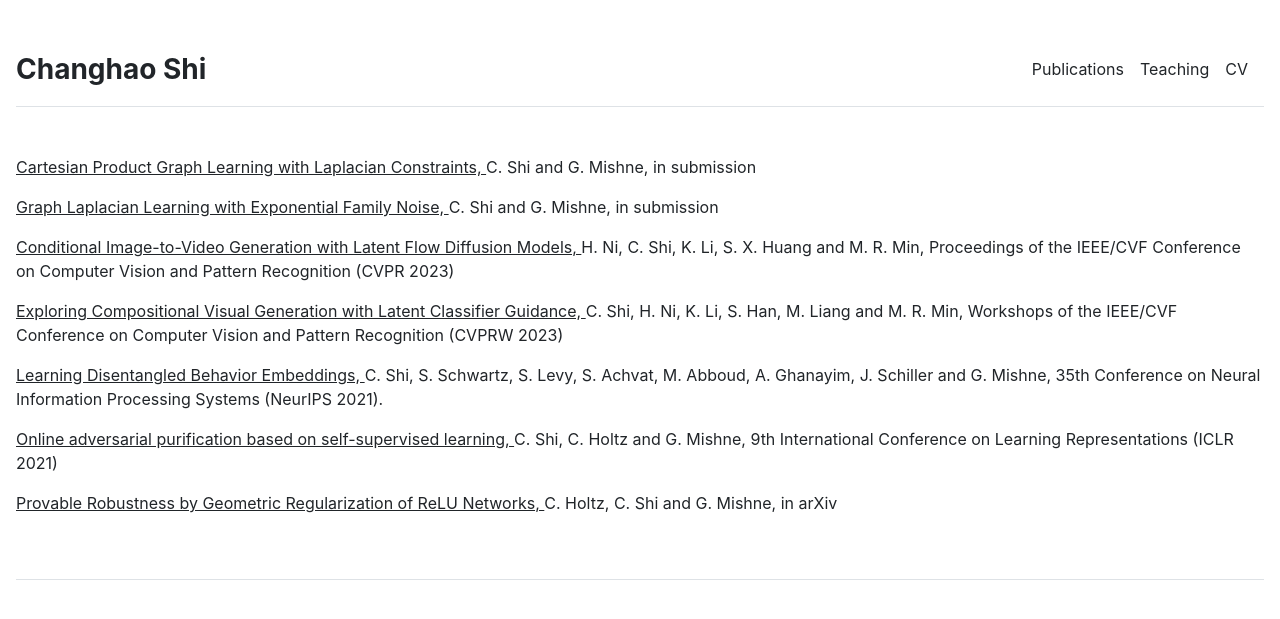
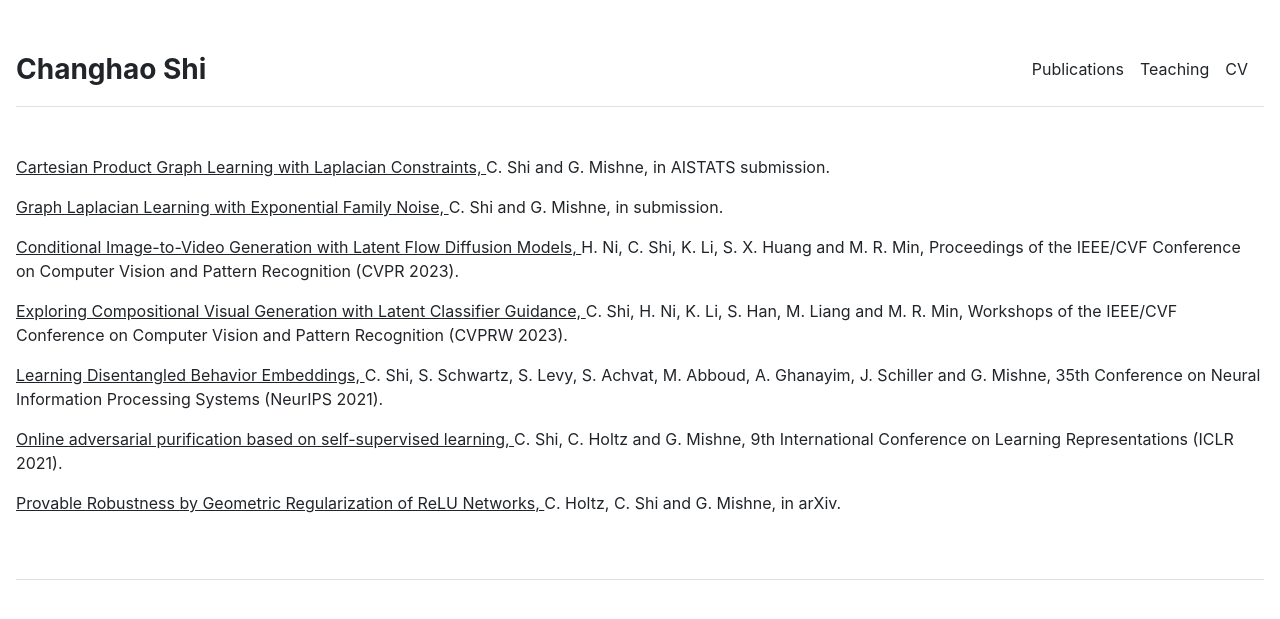
Before and after one commit to ChanghaoShih/ChanghaoShih.github.io, a Jekyll site: the page built from publications.md, in a window 1280 px wide. Shown: the top 619 px of the page. Built offline with Jekyll 4.4.1, drawn with Linux system fonts in a browser that asks for light colours.

Commit message:
add publication details

```diff
--- a/_data/publications.yml
+++ b/_data/publications.yml
@@ -1,7 +1,7 @@
 featured:
 - {name: 'Conditional Image-to-Video Generation with Latent Flow Diffusion Models, ',
   author: 'H. Ni, C. Shi, K. Li, S. X. Huang and M. R. Min, ',
-  publish: 'Proceedings of the IEEE/CVF Conference on Computer Vision and Pattern Recognition (CVPR 2023)',
+  publish: 'Proceedings of the IEEE/CVF Conference on Computer Vision and Pattern Recognition (CVPR 2023).',
   url: 'https://openaccess.thecvf.com/content/CVPR2023/papers/Ni_Conditional_Image-to-Video_Generation_With_Latent_Flow_Diffusion_Models_CVPR_2023_paper.pdf'}
 - {name: 'Learning Disentangled Behavior Embeddings, ',
   author: 'C. Shi, S. Schwartz, S. Levy, S. Achvat, M. Abboud, A. Ghanayim, J. Schiller and G. Mishne, ',
@@ -9,24 +9,24 @@ featured:
   url: 'https://proceedings.neurips.cc/paper_files/paper/2021/file/be37ff14df68192d976f6ce76c6cbd15-Paper.pdf'}
 - {name: 'Online adversarial purification based on self-supervised learning, ',
   author: 'C. Shi, C. Holtz and G. Mishne, ',
-  publish: '9th International Conference on Learning Representations (ICLR 2021)',
+  publish: '9th International Conference on Learning Representations (ICLR 2021).',
   url: 'https://arxiv.org/pdf/2101.09387.pdf'}
 
 index:
 - {name: 'Cartesian Product Graph Learning with Laplacian Constraints, ',
   author: 'C. Shi and G. Mishne, ',
-  publish: 'in submission'}
+  publish: 'in AISTATS submission.'}
 - {name: 'Graph Laplacian Learning with Exponential Family Noise, ',
   author: 'C. Shi and G. Mishne, ',
-  publish: 'in submission',
+  publish: 'in submission.',
   url: 'https://arxiv.org/pdf/2306.08201.pdf'}
 - {name: 'Conditional Image-to-Video Generation with Latent Flow Diffusion Models, ',
   author: 'H. Ni, C. Shi, K. Li, S. X. Huang and M. R. Min, ',
-  publish: 'Proceedings of the IEEE/CVF Conference on Computer Vision and Pattern Recognition (CVPR 2023)',
+  publish: 'Proceedings of the IEEE/CVF Conference on Computer Vision and Pattern Recognition (CVPR 2023).',
   url: 'https://openaccess.thecvf.com/content/CVPR2023/papers/Ni_Conditional_Image-to-Video_Generation_With_Latent_Flow_Diffusion_Models_CVPR_2023_paper.pdf'}
 - {name: 'Exploring Compositional Visual Generation with Latent Classifier Guidance, ',
   author: 'C. Shi, H. Ni, K. Li, S. Han, M. Liang and M. R. Min, ',
-  publish: 'Workshops of the IEEE/CVF Conference on Computer Vision and Pattern Recognition (CVPRW 2023)',
+  publish: 'Workshops of the IEEE/CVF Conference on Computer Vision and Pattern Recognition (CVPRW 2023).',
   url: 'https://openaccess.thecvf.com/content/CVPR2023W/GCV/papers/Shi_Exploring_Compositional_Visual_Generation_With_Latent_Classifier_Guidance_CVPRW_2023_paper.pdf'}
 - {name: 'Learning Disentangled Behavior Embeddings, ',
   author: 'C. Shi, S. Schwartz, S. Levy, S. Achvat, M. Abboud, A. Ghanayim, J. Schiller and G. Mishne, ',
@@ -34,8 +34,8 @@ index:
   url: 'https://proceedings.neurips.cc/paper_files/paper/2021/file/be37ff14df68192d976f6ce76c6cbd15-Paper.pdf'}
 - {name: 'Online adversarial purification based on self-supervised learning, ',
   author: 'C. Shi, C. Holtz and G. Mishne, ',
-  publish: '9th International Conference on Learning Representations (ICLR 2021)',
+  publish: '9th International Conference on Learning Representations (ICLR 2021).',
   url: 'https://arxiv.org/pdf/2101.09387.pdf'}
 - {name: 'Provable Robustness by Geometric Regularization of ReLU Networks, ',
   author: 'C. Holtz, C. Shi and G. Mishne, ',
-  publish: 'in arXiv'}
+  publish: 'in arXiv.'}
```
